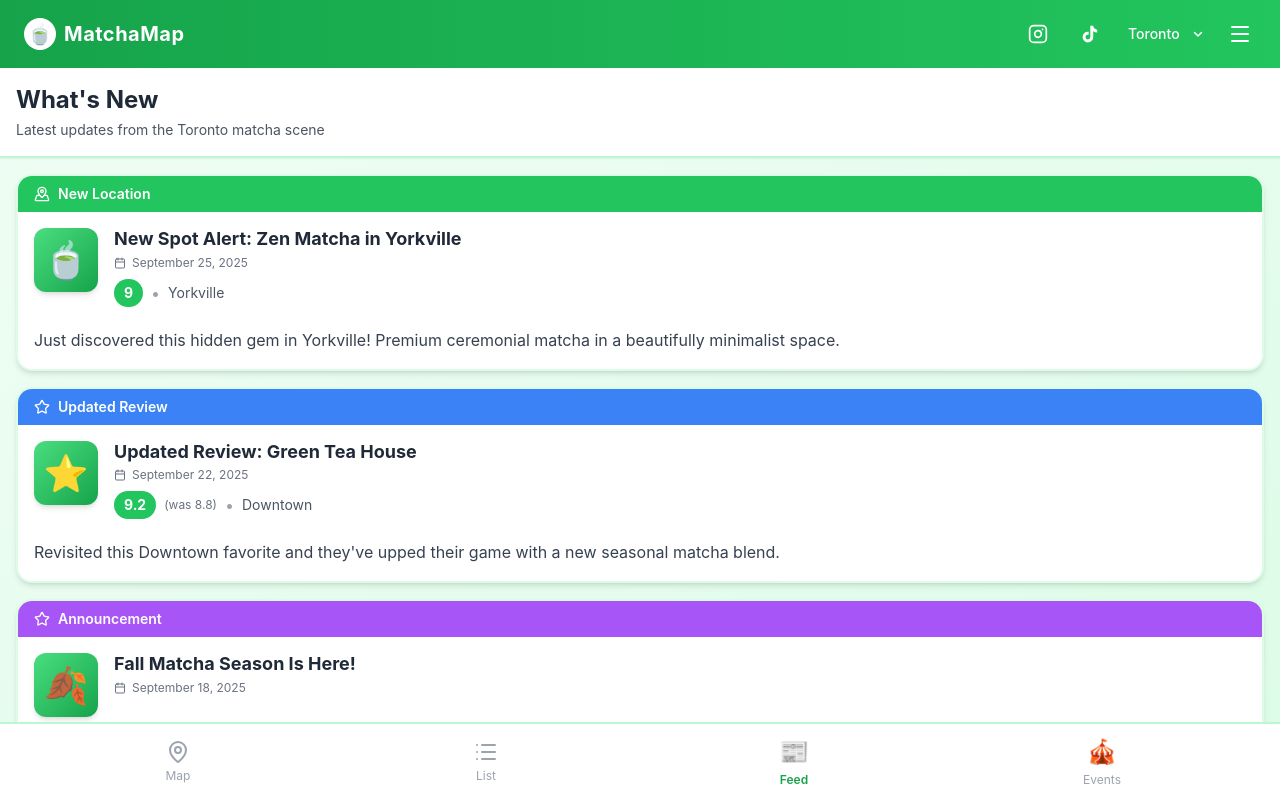
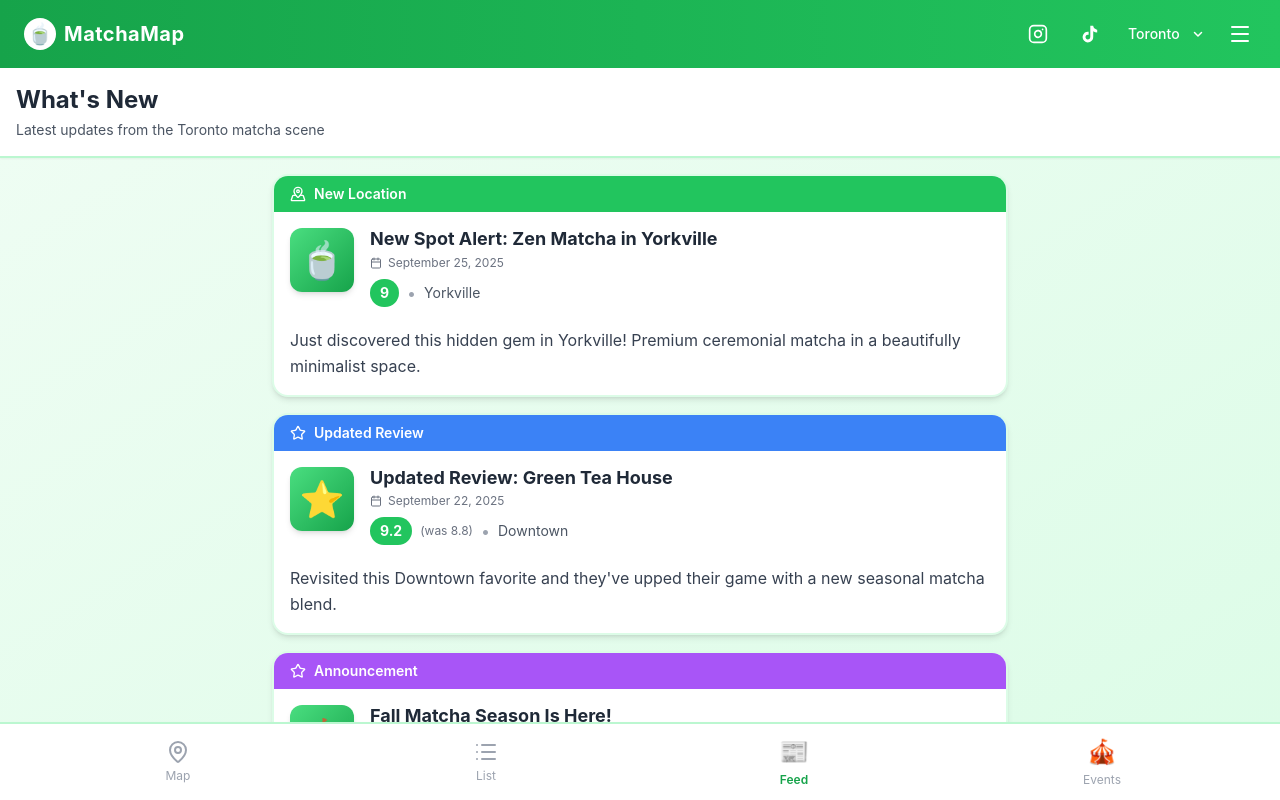
Before and after one commit to keving3ng/matchamap, a React (Vite) app: page /feed in a window 1280 px wide. Built offline with nearby package versions, Linux system fonts and the light colour scheme.

Commit message:
width changes

```diff
--- /dev/null
+++ b/src/components/ContentContainer.tsx
@@ -0,0 +1,40 @@
+import React from 'react'
+
+interface ContentContainerProps {
+  children: React.ReactNode
+  className?: string
+  maxWidth?: 'sm' | 'md' | 'lg' | 'xl'
+}
+
+/**
+ * ContentContainer - Reusable layout wrapper for comfortable reading width
+ *
+ * Provides consistent max-width constraints for content-heavy pages while
+ * maintaining mobile-first design. Centers content on larger screens.
+ *
+ * @param maxWidth - Maximum width constraint
+ *   - 'sm': 640px - For narrow content (articles, forms)
+ *   - 'md': 768px - For standard content (default, recommended for most pages)
+ *   - 'lg': 1024px - For wider content (dashboards, lists)
+ *   - 'xl': 1280px - For very wide content (tables, admin panels)
+ */
+export const ContentContainer: React.FC<ContentContainerProps> = ({
+  children,
+  className = '',
+  maxWidth = 'md'
+}) => {
+  const maxWidthClass = {
+    sm: 'max-w-screen-sm',  // 640px
+    md: 'max-w-screen-md',  // 768px
+    lg: 'max-w-screen-lg',  // 1024px
+    xl: 'max-w-screen-xl'   // 1280px
+  }[maxWidth]
+
+  return (
+    <div className={`w-full ${maxWidthClass} mx-auto ${className}`}>
+      {children}
+    </div>
+  )
+}
+
+export default ContentContainer
--- a/src/components/DetailView.tsx
+++ b/src/components/DetailView.tsx
@@ -2,6 +2,7 @@ import React from 'react'
 import { MapPin, Navigation, Heart, CheckCircle, Instagram } from 'lucide-react'
 import { useFeatureStore } from '../stores/featureStore'
 import { getMapsUrl } from '../utils/mapsUrl'
+import { ContentContainer } from './ContentContainer'
 import type { DetailViewProps } from '../types'
 
 export const DetailView: React.FC<DetailViewProps> = ({ cafe, visitedLocations, onToggleVisited }) => {
@@ -21,7 +22,8 @@ export const DetailView: React.FC<DetailViewProps> = ({ cafe, visitedLocations,
         )}
       </div>
 
-      <div className="px-4 relative">
+      <ContentContainer maxWidth="md">
+        <div className="px-4 relative">
         {/* Main Info Card */}
         <div className="bg-white rounded-2xl shadow-lg -mt-6 p-5 border-2 border-green-100 relative z-10">
           <div className="flex justify-between items-start mb-3">
@@ -123,7 +125,8 @@ export const DetailView: React.FC<DetailViewProps> = ({ cafe, visitedLocations,
             )}
           </div>
         </div>
-      </div>
+        </div>
+      </ContentContainer>
     </div>
   )
 }
--- a/src/components/EventsView.tsx
+++ b/src/components/EventsView.tsx
@@ -1,5 +1,6 @@
 import React from 'react'
 import { Calendar, Clock, MapPin, DollarSign, Star } from 'lucide-react'
+import { ContentContainer } from './ContentContainer'
 import type { EventsViewProps } from '../types'
 
 export const EventsView: React.FC<EventsViewProps> = ({ eventItems }) => {
@@ -12,6 +13,7 @@ export const EventsView: React.FC<EventsViewProps> = ({ eventItems }) => {
       </div>
 
       {/* Event Items */}
+      <ContentContainer maxWidth="md">
         <div className="px-4 py-4 space-y-4">
           {eventItems.map((event) => (
             <article
@@ -67,6 +69,7 @@ export const EventsView: React.FC<EventsViewProps> = ({ eventItems }) => {
           </article>
           ))}
         </div>
+      </ContentContainer>
     </div>
   )
 }
--- a/src/components/FeedView.tsx
+++ b/src/components/FeedView.tsx
@@ -1,5 +1,6 @@
 import React from 'react'
 import { MapPinned, Star, Calendar } from 'lucide-react'
+import { ContentContainer } from './ContentContainer'
 import type { FeedViewProps } from '../types'
 
 export const FeedView: React.FC<FeedViewProps> = ({ feedItems }) => {
@@ -12,9 +13,10 @@ export const FeedView: React.FC<FeedViewProps> = ({ feedItems }) => {
       </div>
 
       {/* Feed Items */}
-      <div className="px-4 py-4 space-y-4">
-        {feedItems.map((item) => (
-          <article key={item.id} className="bg-white rounded-2xl shadow-md border-2 border-green-100 overflow-hidden">
+      <ContentContainer maxWidth="md">
+        <div className="px-4 py-4 space-y-4">
+          {feedItems.map((item) => (
+            <article key={item.id} className="bg-white rounded-2xl shadow-md border-2 border-green-100 overflow-hidden">
             <div className={`${
               item.type === 'new_location' ? 'bg-green-500' :
               item.type === 'score_update' ? 'bg-blue-500' :
@@ -60,8 +62,9 @@ export const FeedView: React.FC<FeedViewProps> = ({ feedItems }) => {
               <p className="text-gray-700 mt-3 leading-relaxed">{item.preview}</p>
             </div>
           </article>
-        ))}
-      </div>
+          ))}
+        </div>
+      </ContentContainer>
     </div>
   )
 }
--- a/src/components/ListView.tsx
+++ b/src/components/ListView.tsx
@@ -2,6 +2,7 @@ import React, { useState, useMemo } from 'react'
 import { Navigation, MapPin, ChevronDown, Crosshair, Filter, X, Search } from 'lucide-react'
 import { useGeolocation } from '../hooks/useGeolocation'
 import { getLocationRequestAdvice, getOptimalGeolocationOptions } from '../utils/deviceDetection'
+import { ContentContainer } from './ContentContainer'
 import type { ListViewProps } from '../types'
 
 type SortOption = 'rating' | 'distance' | 'area'
@@ -467,6 +468,7 @@ export const ListView: React.FC<ListViewProps> = ({ cafes, expandedCard, onToggl
       )}
 
       {/* Cafe List */}
+      <ContentContainer maxWidth="lg">
         <div className="px-4 py-4 space-y-3">
           {filteredAndSortedCafes.length === 0 ? (
             <div className="text-center py-12">
@@ -550,6 +552,7 @@ export const ListView: React.FC<ListViewProps> = ({ cafes, expandedCard, onToggl
           ))
         )}
         </div>
+      </ContentContainer>
     </div>
   )
 }
--- a/src/components/MapView.tsx
+++ b/src/components/MapView.tsx
@@ -201,10 +201,13 @@ export const MapView: React.FC<MapViewProps> = ({ cafes, showPopover, selectedCa
                 <span>{selectedCafe.distanceInfo.formattedKm} • {selectedCafe.distanceInfo.walkTime} walk</span>
               </div>
             ) : (
-              <div className="flex items-center gap-2 text-sm text-gray-500 mb-3">
+              <button
+                onClick={handleLocationClick}
+                className="flex items-center gap-2 text-sm text-gray-500 mb-3 hover:text-gray-700 transition"
+              >
                 <MapPin size={16} className="text-gray-400" />
-                <span>Tap location button above for distance</span>
-              </div>
+                <span className="underline decoration-dotted">Enable location services</span>
+              </button>
             )}
             <div className="flex gap-2">
               <a
@@ -250,10 +253,13 @@ export const MapView: React.FC<MapViewProps> = ({ cafes, showPopover, selectedCa
                     <span>{selectedCafe.distanceInfo.formattedKm} • {selectedCafe.distanceInfo.walkTime} walk</span>
                   </div>
                 ) : (
-                  <div className="flex items-center gap-2 text-gray-500">
+                  <button
+                    onClick={handleLocationClick}
+                    className="flex items-center gap-2 text-gray-500 hover:text-gray-700 transition"
+                  >
                     <MapPin size={18} className="text-gray-400" />
-                    <span>Tap location button above for distance</span>
-                  </div>
+                    <span className="underline decoration-dotted">Enable location services</span>
+                  </button>
                 )}
                 <p className="text-sm text-gray-700">{selectedCafe.address}</p>
               </div>
--- a/src/components/PassportView.tsx
+++ b/src/components/PassportView.tsx
@@ -1,5 +1,6 @@
 import React from 'react'
 import { TrendingUp } from 'lucide-react'
+import { ContentContainer } from './ContentContainer'
 import type { PassportViewProps } from '../types'
 
 export const PassportView: React.FC<PassportViewProps> = ({ cafes, visitedStamps, onToggleStamp }) => {
@@ -22,9 +23,10 @@ export const PassportView: React.FC<PassportViewProps> = ({ cafes, visitedStamps
         </div>
       </div>
 
-      {/* Progress Card */}
-      <div className="px-4 py-6">
-        <div className="bg-gradient-to-br from-green-500 to-green-600 rounded-2xl shadow-lg p-6 text-white">
+      <ContentContainer maxWidth="lg">
+        {/* Progress Card */}
+        <div className="px-4 py-6">
+          <div className="bg-gradient-to-br from-green-500 to-green-600 rounded-2xl shadow-lg p-6 text-white">
           <div className="flex items-center justify-between mb-4">
             <div>
               <p className="text-sm opacity-90 mb-1">Your Progress</p>
@@ -89,7 +91,8 @@ export const PassportView: React.FC<PassportViewProps> = ({ cafes, visitedStamps
             )
           })}
         </div>
-      </div>
+        </div>
+      </ContentContainer>
     </div>
   )
 }
```
Lines whose indentation alone changed are shown as unchanged.
